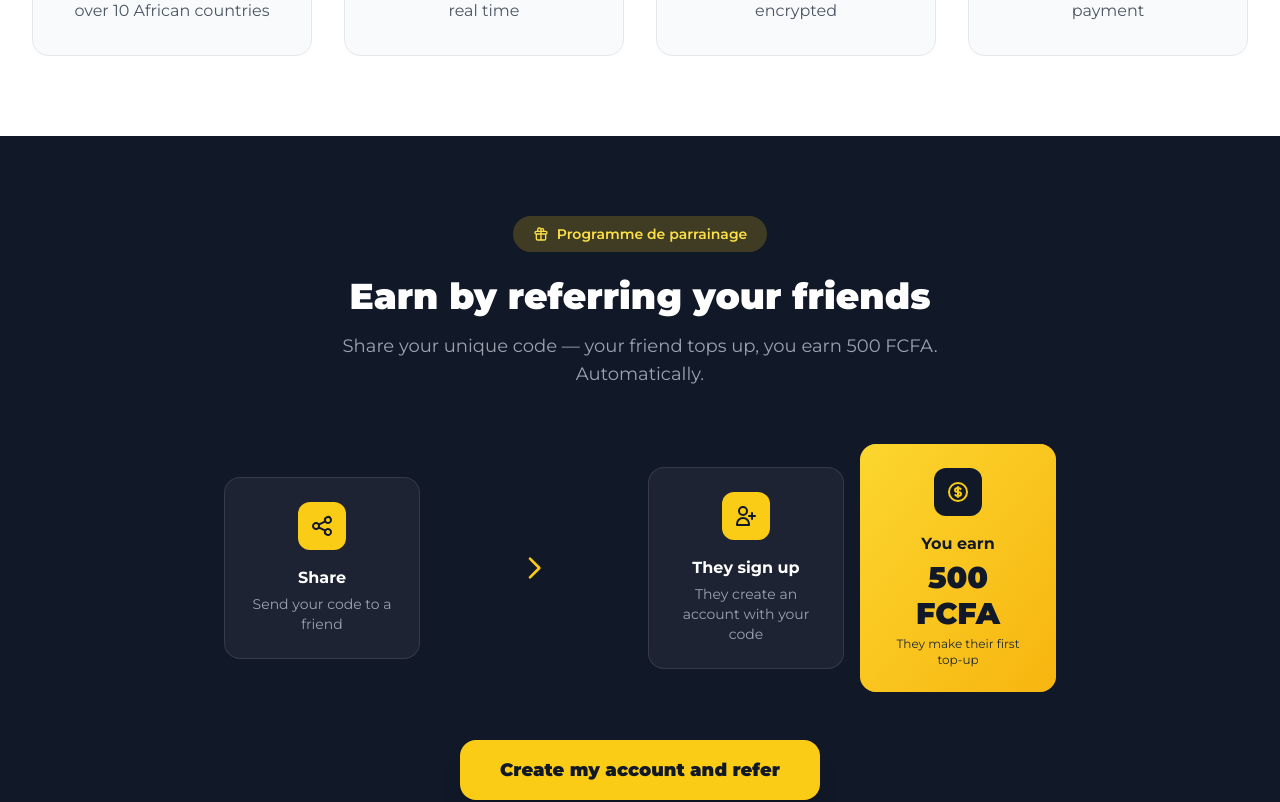
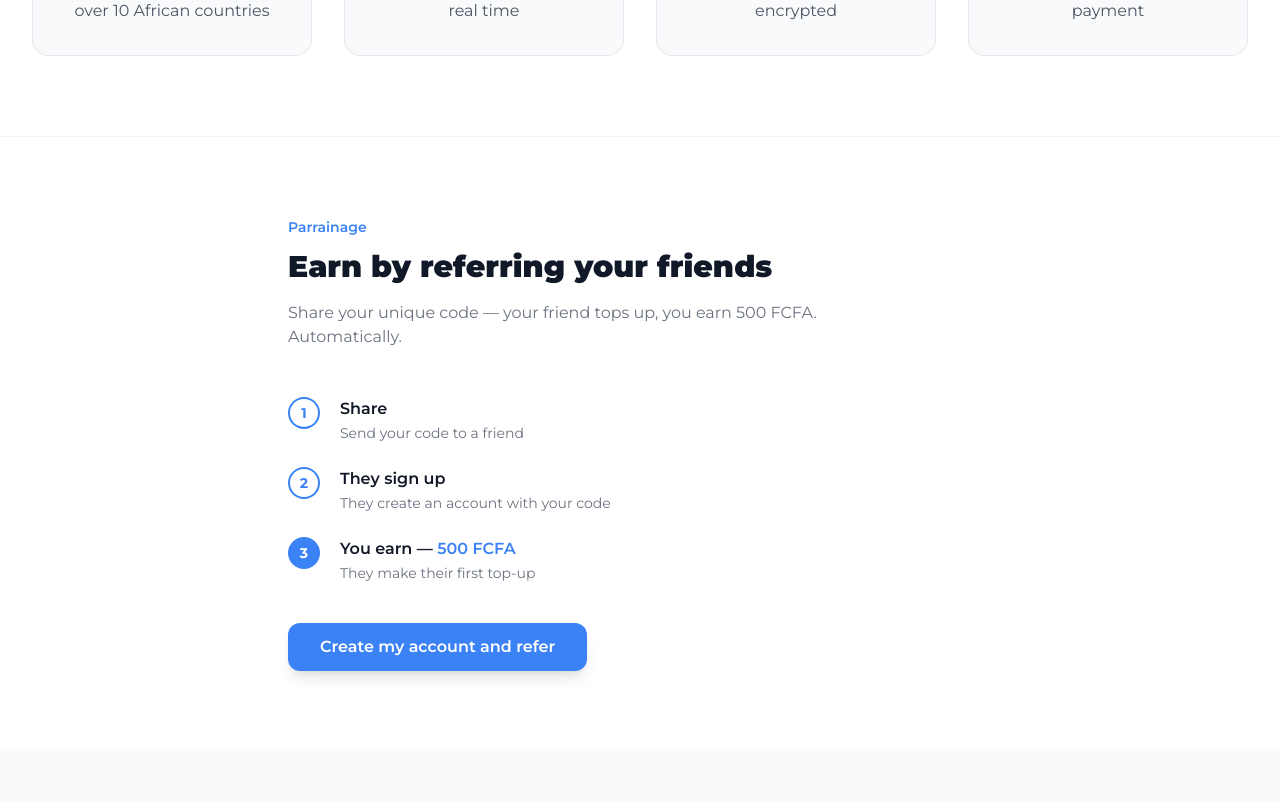
Before and after one commit to jeanawn/first-fornt, a React (Vite) app: page / in a window 1280 px wide. Shown: the part 1100-1902 px from the top of the page. Built offline with nearby package versions, Linux system fonts and the light colour scheme.

Commit message:
feat: redesign referral section on landing page for improved clarity and aesthetics

```diff
--- a/src/pages/LandingPage.tsx
+++ b/src/pages/LandingPage.tsx
@@ -159,9 +159,6 @@ export default function LandingPage({ onGoToLogin, onGoToRegister, onGoToPrivacy
           </div>
         </div>
 
-        {/* Background decoration */}
-        <div className="absolute top-10 right-10 w-72 h-72 bg-secondary-200 rounded-full mix-blend-multiply filter blur-xl opacity-20 animate-pulse"></div>
-        <div className="absolute bottom-10 left-10 w-72 h-72 bg-primary-200 rounded-full mix-blend-multiply filter blur-xl opacity-20 animate-pulse" style={{animationDelay: '2s'}}></div>
       </section>
 
       {/* Features Section */}
@@ -194,79 +191,51 @@ export default function LandingPage({ onGoToLogin, onGoToRegister, onGoToPrivacy
 
 
       {/* Referral Section */}
-      <section className="py-20 bg-gray-900">
-        <div className="max-w-4xl mx-auto px-4 sm:px-6 lg:px-8">
-          <div className="text-center mb-14">
-            <div className="inline-flex items-center gap-2 bg-yellow-400/20 text-yellow-300 rounded-full px-5 py-2 mb-6 font-montserrat font-semibold text-sm">
-              <svg className="w-4 h-4" fill="none" stroke="currentColor" viewBox="0 0 24 24">
-                <path strokeLinecap="round" strokeLinejoin="round" strokeWidth={2} d="M12 8v13m0-13V6a2 2 0 112 2h-2zm0 0V5.5A2.5 2.5 0 109.5 8H12zm-7 4h14M5 12a2 2 0 110-4h14a2 2 0 110 4M5 12v7a2 2 0 002 2h10a2 2 0 002-2v-7" />
-              </svg>
-              Programme de parrainage
-            </div>
-            <h2 className="text-4xl font-black text-white font-montserrat mb-4">
+      <section className="py-20 bg-white border-t border-gray-100">
+        <div className="max-w-3xl mx-auto px-4 sm:px-6 lg:px-8">
+          <div className="mb-12">
+            <p className="text-primary font-montserrat font-semibold text-sm mb-3">Parrainage</p>
+            <h2 className="text-3xl font-black text-gray-900 font-montserrat mb-4">
               {t.landing.referral.title}
             </h2>
-            <p className="text-lg text-gray-400 font-montserrat max-w-2xl mx-auto">
+            <p className="text-gray-500 font-montserrat max-w-xl">
               {t.landing.referral.subtitle}
             </p>
           </div>
 
           {/* Steps */}
-          <div className="grid grid-cols-1 md:grid-cols-4 gap-4 items-center mb-12">
-            {/* Step 1 */}
-            <div className="bg-white/5 rounded-2xl p-6 text-center border border-white/10">
-              <div className="w-12 h-12 bg-yellow-400 rounded-xl flex items-center justify-center mx-auto mb-4">
-                <svg className="w-6 h-6 text-gray-900" fill="none" stroke="currentColor" viewBox="0 0 24 24">
-                  <path strokeLinecap="round" strokeLinejoin="round" strokeWidth={2} d="M8.684 13.342C8.886 12.938 9 12.482 9 12c0-.482-.114-.938-.316-1.342m0 2.684a3 3 0 110-2.684m0 2.684l6.632 3.316m-6.632-6l6.632-3.316m0 0a3 3 0 105.367-2.684 3 3 0 00-5.367 2.684zm0 9.316a3 3 0 105.368 2.684 3 3 0 00-5.368-2.684z" />
-                </svg>
+          <div className="space-y-6 mb-10">
+            <div className="flex items-start gap-5">
+              <span className="flex-shrink-0 w-8 h-8 rounded-full border-2 border-primary text-primary font-montserrat font-bold text-sm flex items-center justify-center">1</span>
+              <div>
+                <p className="font-semibold text-gray-900 font-montserrat">{t.landing.referral.step1Label}</p>
+                <p className="text-gray-500 font-montserrat text-sm mt-0.5">{t.landing.referral.step1Desc}</p>
               </div>
-              <p className="font-bold text-white font-montserrat mb-1">{t.landing.referral.step1Label}</p>
-              <p className="text-gray-400 text-sm font-montserrat">{t.landing.referral.step1Desc}</p>
             </div>
 
-            {/* Arrow */}
-            <div className="hidden md:flex justify-center">
-              <svg className="w-8 h-8 text-yellow-400" fill="none" stroke="currentColor" viewBox="0 0 24 24">
-                <path strokeLinecap="round" strokeLinejoin="round" strokeWidth={2} d="M9 5l7 7-7 7" />
-              </svg>
+            <div className="flex items-start gap-5">
+              <span className="flex-shrink-0 w-8 h-8 rounded-full border-2 border-primary text-primary font-montserrat font-bold text-sm flex items-center justify-center">2</span>
+              <div>
+                <p className="font-semibold text-gray-900 font-montserrat">{t.landing.referral.step2Label}</p>
+                <p className="text-gray-500 font-montserrat text-sm mt-0.5">{t.landing.referral.step2Desc}</p>
+              </div>
             </div>
 
-            {/* Step 2 */}
-            <div className="bg-white/5 rounded-2xl p-6 text-center border border-white/10">
-              <div className="w-12 h-12 bg-yellow-400 rounded-xl flex items-center justify-center mx-auto mb-4">
-                <svg className="w-6 h-6 text-gray-900" fill="none" stroke="currentColor" viewBox="0 0 24 24">
-                  <path strokeLinecap="round" strokeLinejoin="round" strokeWidth={2} d="M18 9v3m0 0v3m0-3h3m-3 0h-3m-2-5a4 4 0 11-8 0 4 4 0 018 0zM3 20a6 6 0 0112 0v1H3v-1z" />
-                </svg>
-              </div>
-              <p className="font-bold text-white font-montserrat mb-1">{t.landing.referral.step2Label}</p>
-              <p className="text-gray-400 text-sm font-montserrat">{t.landing.referral.step2Desc}</p>
-            </div>
-
-            {/* Step 3 with reward */}
-            <div className="bg-yellow-400 rounded-2xl p-6 text-center relative overflow-hidden">
-              <div className="absolute inset-0 bg-gradient-to-br from-yellow-300 to-amber-500 opacity-50"></div>
-              <div className="relative">
-                <div className="w-12 h-12 bg-gray-900 rounded-xl flex items-center justify-center mx-auto mb-4">
-                  <svg className="w-6 h-6 text-yellow-400" fill="none" stroke="currentColor" viewBox="0 0 24 24">
-                    <path strokeLinecap="round" strokeLinejoin="round" strokeWidth={2} d="M12 8c-1.657 0-3 .895-3 2s1.343 2 3 2 3 .895 3 2-1.343 2-3 2m0-8c1.11 0 2.08.402 2.599 1M12 8V7m0 1v8m0 0v1m0-1c-1.11 0-2.08-.402-2.599-1M21 12a9 9 0 11-18 0 9 9 0 0118 0z" />
-                  </svg>
-                </div>
-                <p className="font-bold text-gray-900 font-montserrat mb-1">{t.landing.referral.rewardLabel}</p>
-                <p className="text-3xl font-black text-gray-900 font-montserrat">{t.landing.referral.rewardAmount}</p>
-                <p className="text-gray-800 text-xs font-montserrat mt-1">{t.landing.referral.step3Desc}</p>
+            <div className="flex items-start gap-5">
+              <span className="flex-shrink-0 w-8 h-8 rounded-full bg-primary text-white font-montserrat font-bold text-sm flex items-center justify-center">3</span>
+              <div>
+                <p className="font-semibold text-gray-900 font-montserrat">{t.landing.referral.rewardLabel} — <span className="text-primary">{t.landing.referral.rewardAmount}</span></p>
+                <p className="text-gray-500 font-montserrat text-sm mt-0.5">{t.landing.referral.step3Desc}</p>
               </div>
             </div>
           </div>
 
-          {/* CTA */}
-          <div className="text-center">
-            <button
-              onClick={onGoToRegister}
-              className="bg-yellow-400 hover:bg-yellow-300 text-gray-900 font-black px-10 py-4 rounded-2xl font-montserrat text-lg transition-all duration-300 hover:scale-105 shadow-xl"
-            >
-              {t.landing.referral.cta}
-            </button>
-          </div>
+          <button
+            onClick={onGoToRegister}
+            className="bg-primary hover:bg-primary-700 text-white px-8 py-3 rounded-xl font-montserrat font-semibold transition-all duration-200 hover:scale-[1.02] shadow-lg"
+          >
+            {t.landing.referral.cta}
+          </button>
         </div>
       </section>
 
```
